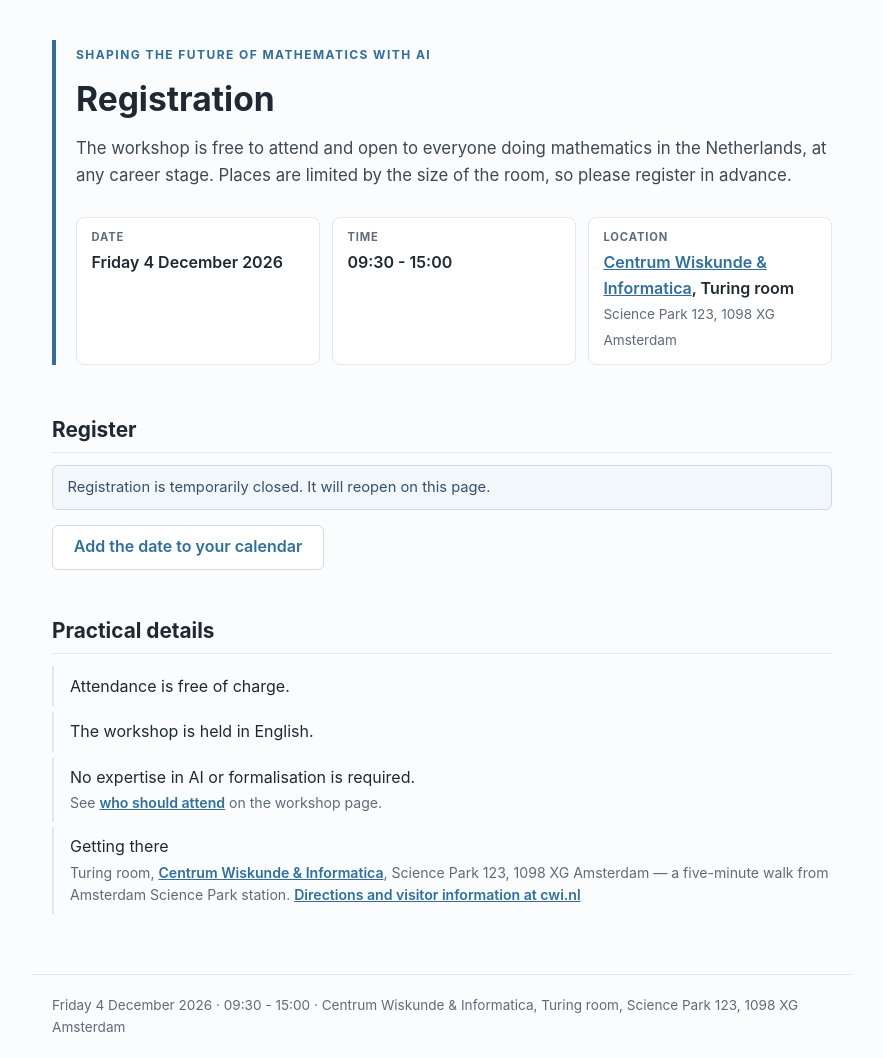
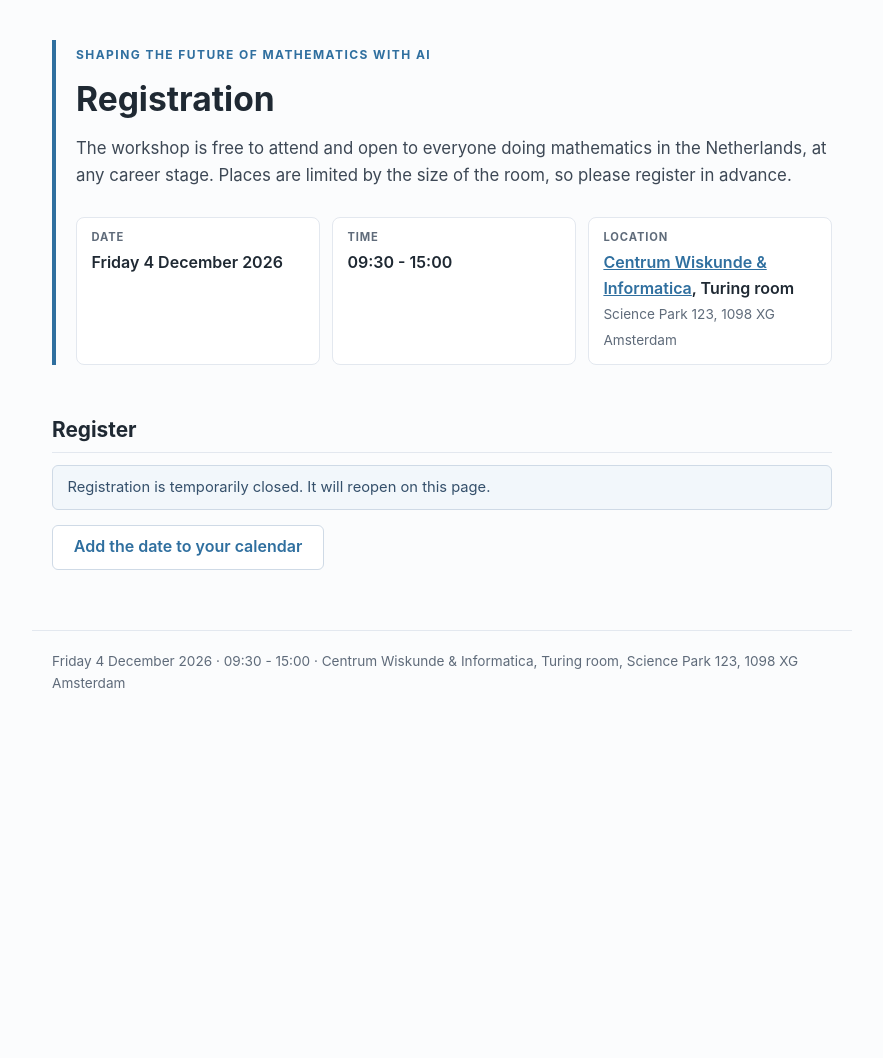
Before and after one commit to ai4mathnl/ai4mathnl.github.io, a Jekyll site: the page built from register.html, in a window 1280 px wide. Shown: the whole page, without its empty margins (198-1081 px from the left). Built offline with Jekyll 4.4.1, drawn with Linux system fonts in a browser that asks for light colours; after the commit the page ends 900 px from its top, so only the background shows below that.

Commit message:
Drop the Practical details section from the registration page
Co-Authored-By: Claude Opus 5 <noreply@anthropic.com>

```diff
--- a/register.html
+++ b/register.html
@@ -63,34 +63,3 @@ image: /assets/img/social-card.png
     </p>
   {%- endif -%}
 </section>
-
-<section class="section" id="practical">
-  <h2>Practical details</h2>
-  <ul class="links">
-    <li>
-      Attendance is free of charge.
-    </li>
-    <li>
-      The workshop is held in English.
-    </li>
-    <li>
-      No expertise in AI or formalisation is required.
-      <span class="links__note">See <a href="{{ '/#attendees' | relative_url }}">who should attend</a> on the workshop page.</span>
-    </li>
-    <li>
-      Getting there
-      <span class="links__note">
-        {{ site.workshop.room }}, <a href="{{ site.workshop.venue_url }}">{{ site.workshop.venue_full }}</a>,
-        {{ site.workshop.address }} &mdash; a
-        five-minute walk from Amsterdam Science Park station.
-        <a href="{{ site.workshop.venue_url }}">Directions and visitor information at cwi.nl</a>
-      </span>
-    </li>
-  </ul>
-  {%- if site.workshop.contact_email and site.workshop.contact_email != "" -%}
-    <p>
-      Questions about registration? Write to
-      <a href="mailto:{{ site.workshop.contact_email }}">{{ site.workshop.contact_email }}</a>.
-    </p>
-  {%- endif -%}
-</section>
```
